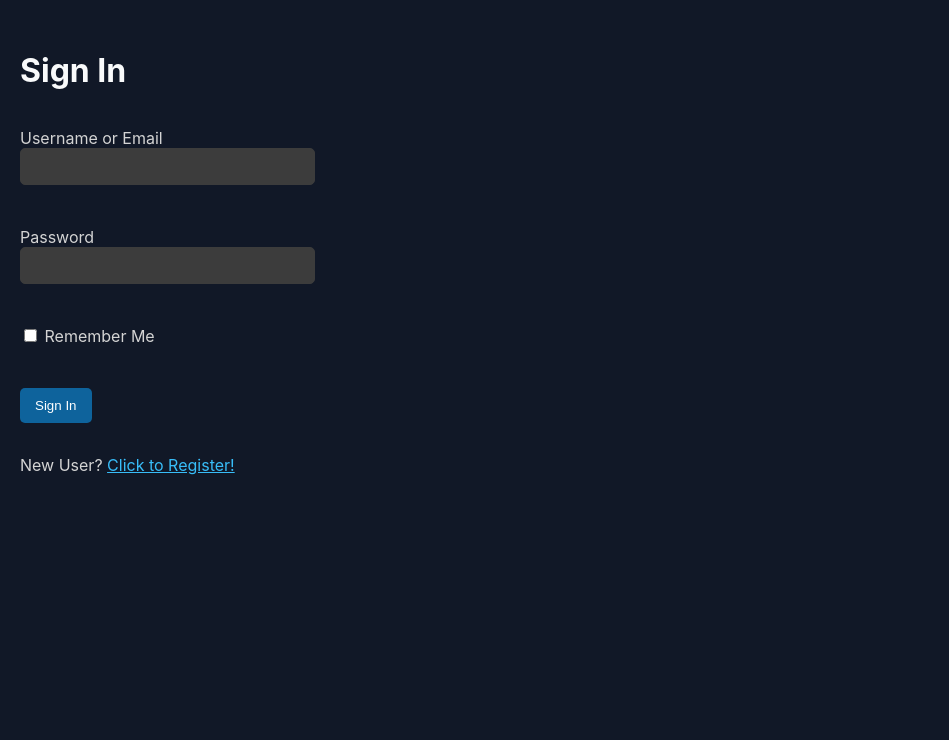
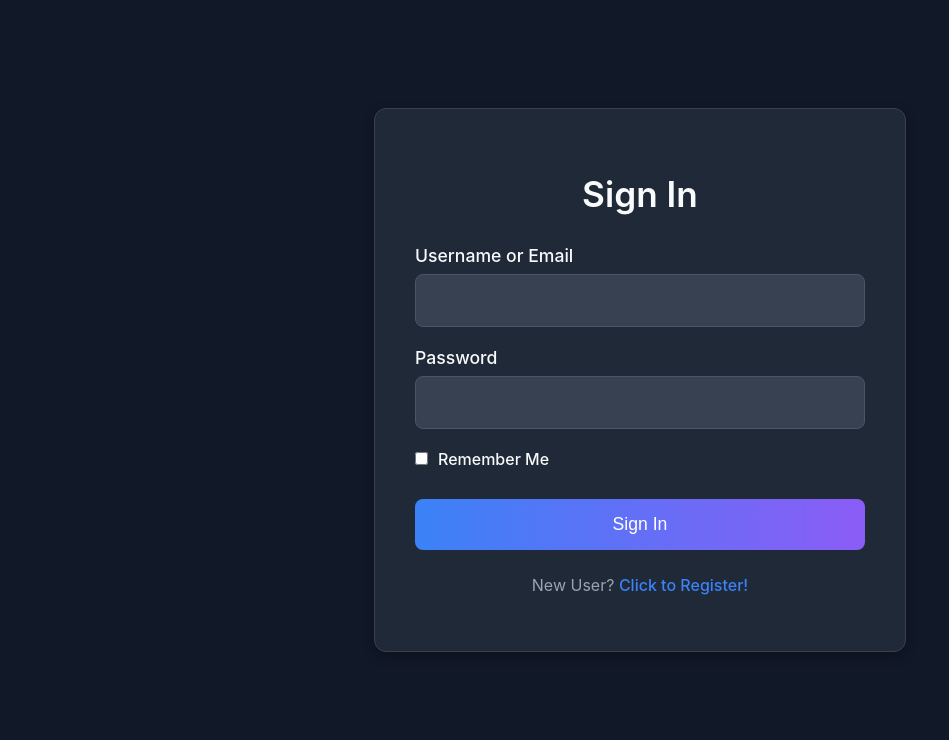
Before and after one commit to Heavyblade/notebook_sharer, a Flask app: page /login in a window 1280 px wide. Shown: the part 60-800 px from the top of the page, without its empty margins (0-949 px from the left). Run offline with Flask 3, Linux system fonts and the light colour scheme; some libraries are stand-ins or nearby versions.

Commit message:
Mejorando pagina Log in

```diff
--- a/app/static/style.css
+++ b/app/static/style.css
@@ -450,3 +450,121 @@ form input[type="submit"]:hover {
     font-weight: bold;
     margin-bottom: 10px;
 }
+
+/* Login Form Styles */
+.login-container {
+    display: flex;
+    justify-content: center;
+    align-items: center;
+    min-height: calc(100vh - 140px); /* Full height minus navbar and padding */
+    padding: 20px;
+}
+
+.login-form {
+    background-color: #1F2937;
+    border: 1px solid #374151;
+    border-radius: 12px;
+    padding: 40px;
+    width: 100%;
+    max-width: 450px;
+    box-shadow: 0 4px 12px rgba(0, 0, 0, 0.3);
+}
+
+.login-form h1 {
+    text-align: center;
+    margin-bottom: 30px;
+    color: #F9FAFB;
+    font-size: 2.2em;
+    font-weight: 600;
+}
+
+.centered-form {
+    display: flex;
+    flex-direction: column;
+    gap: 20px;
+    max-width: none;
+}
+
+.form-field {
+    display: flex;
+    flex-direction: column;
+    gap: 8px;
+}
+
+.form-field label {
+    font-weight: 500;
+    color: #F9FAFB;
+    font-size: 1.1em;
+}
+
+.form-input {
+    background-color: #374151 !important;
+    border: 1px solid #4b5563 !important;
+    color: #d4d4d4 !important;
+    padding: 15px !important;
+    border-radius: 8px !important;
+    font-size: 1.1em !important;
+    transition: border-color 0.2s, box-shadow 0.2s;
+}
+
+.form-input:focus {
+    outline: none !important;
+    border-color: #3b82f6 !important;
+    box-shadow: 0 0 0 3px rgba(59, 130, 246, 0.3) !important;
+}
+
+.form-submit {
+    background: linear-gradient(to right, #3b82f6, #8b5cf6) !important;
+    color: white !important;
+    padding: 15px 20px !important;
+    border: none !important;
+    border-radius: 8px !important;
+    cursor: pointer !important;
+    font-size: 1.1em !important;
+    font-weight: 500 !important;
+    transition: opacity 0.2s !important;
+    margin-top: 10px !important;
+}
+
+.form-submit:hover {
+    opacity: 0.9 !important;
+}
+
+.checkbox-field {
+    flex-direction: row !important;
+    align-items: center !important;
+    gap: 10px !important;
+}
+
+.checkbox-field input {
+    width: auto !important;
+    margin: 0 !important;
+}
+
+.checkbox-field label {
+    margin: 0 !important;
+    font-size: 1em !important;
+}
+
+.error-text {
+    color: #ef4444;
+    font-size: 0.9em;
+    margin-top: 2px;
+}
+
+.register-link {
+    text-align: center;
+    margin-top: 25px;
+    color: #9ca3af;
+    font-size: 1em;
+}
+
+.register-link a {
+    color: #3b82f6;
+    text-decoration: none;
+    font-weight: 500;
+}
+
+.register-link a:hover {
+    text-decoration: underline;
+}
--- a/app/templates/login.html
+++ b/app/templates/login.html
@@ -1,25 +1,33 @@
 {% extends "base.html" %}
 
 {% block content %}
+    <div class="login-container">
+        <div class="login-form">
             <h1>Sign In</h1>
-    <form action="" method="post" novalidate>
+            <form action="" method="post" novalidate class="centered-form">
                 {{ form.hidden_tag() }}
-        <p>
-            {{ form.username_or_email.label }}<br>
-            {{ form.username_or_email(size=32) }}
+                <div class="form-field">
+                    {{ form.username_or_email.label }}
+                    {{ form.username_or_email(size=32, class="form-input") }}
                     {% for error in form.username_or_email.errors %}
-            <span style="color: red;">[{{ error }}]</span>
+                    <span class="error-text">[{{ error }}]</span>
                     {% endfor %}
-        </p>
-        <p>
-            {{ form.password.label }}<br>
-            {{ form.password(size=32) }}
+                </div>
+                <div class="form-field">
+                    {{ form.password.label }}
+                    {{ form.password(size=32, class="form-input") }}
                     {% for error in form.password.errors %}
-            <span style="color: red;">[{{ error }}]</span>
+                    <span class="error-text">[{{ error }}]</span>
                     {% endfor %}
-        </p>
-        <p>{{ form.remember_me() }} {{ form.remember_me.label }}</p>
-        <p>{{ form.submit() }}</p>
+                </div>
+                <div class="form-field checkbox-field">
+                    {{ form.remember_me() }} {{ form.remember_me.label }}
+                </div>
+                <div class="form-field">
+                    {{ form.submit(class="form-submit") }}
+                </div>
             </form>
-    <p>New User? <a href="{{ url_for('register') }}">Click to Register!</a></p>
+            <p class="register-link">New User? <a href="{{ url_for('register') }}">Click to Register!</a></p>
+        </div>
+    </div>
 {% endblock %}
```
Lines whose indentation alone changed are shown as unchanged.
